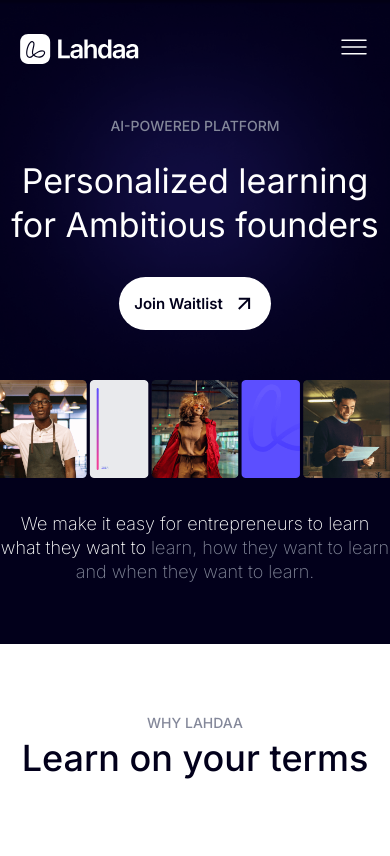
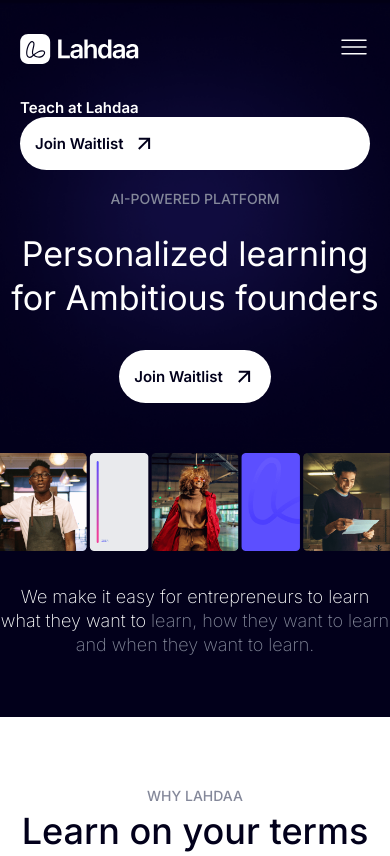
Before and after one commit to Abayomzee/lahdaa-waitlist, a plain HTML site: page index.html in a window 390 px wide. Shown: the top 856 px of the page. Drawn offline with Linux system fonts and the light colour scheme.

Commit message:
feat: responsiveness

```diff
--- a/index.html
+++ b/index.html
@@ -108,6 +108,28 @@
                 stroke-linecap="round"
               />
             </svg>
+          </div>
+        </div>
+
+        <div class="center">
+          <div class="nav-toggler">
+            <a href="#" class="link-1">Teach at Lahdaa</a>
+            <a href="#" class="link-2"
+              >Join Waitlist
+
+              <svg
+                width="23"
+                height="23"
+                viewBox="0 0 23 23"
+                fill="none"
+                xmlns="http://www.w3.org/2000/svg"
+              >
+                <path
+                  d="M5.78606 5.68579H17.1219V17.0216H15.1331L15.1 9.09979L6.48212 17.7177L5.09 16.3255L13.7079 7.70767L5.78606 7.67453V5.68579Z"
+                  fill="#02001B"
+                />
+              </svg>
+            </a>
           </div>
         </div>
       </nav>
@@ -464,5 +486,12 @@
         </div>
       </div>
     </footer>
+
+    <script>
+      let nav_menu_icon = document.querySelector(".nav-menu-icon");
+      // nav_menu_icon.addEventListener("click", () => {
+      //   alert("Button was clicked!");
+      // });
+    </script>
   </body>
 </html>
```
